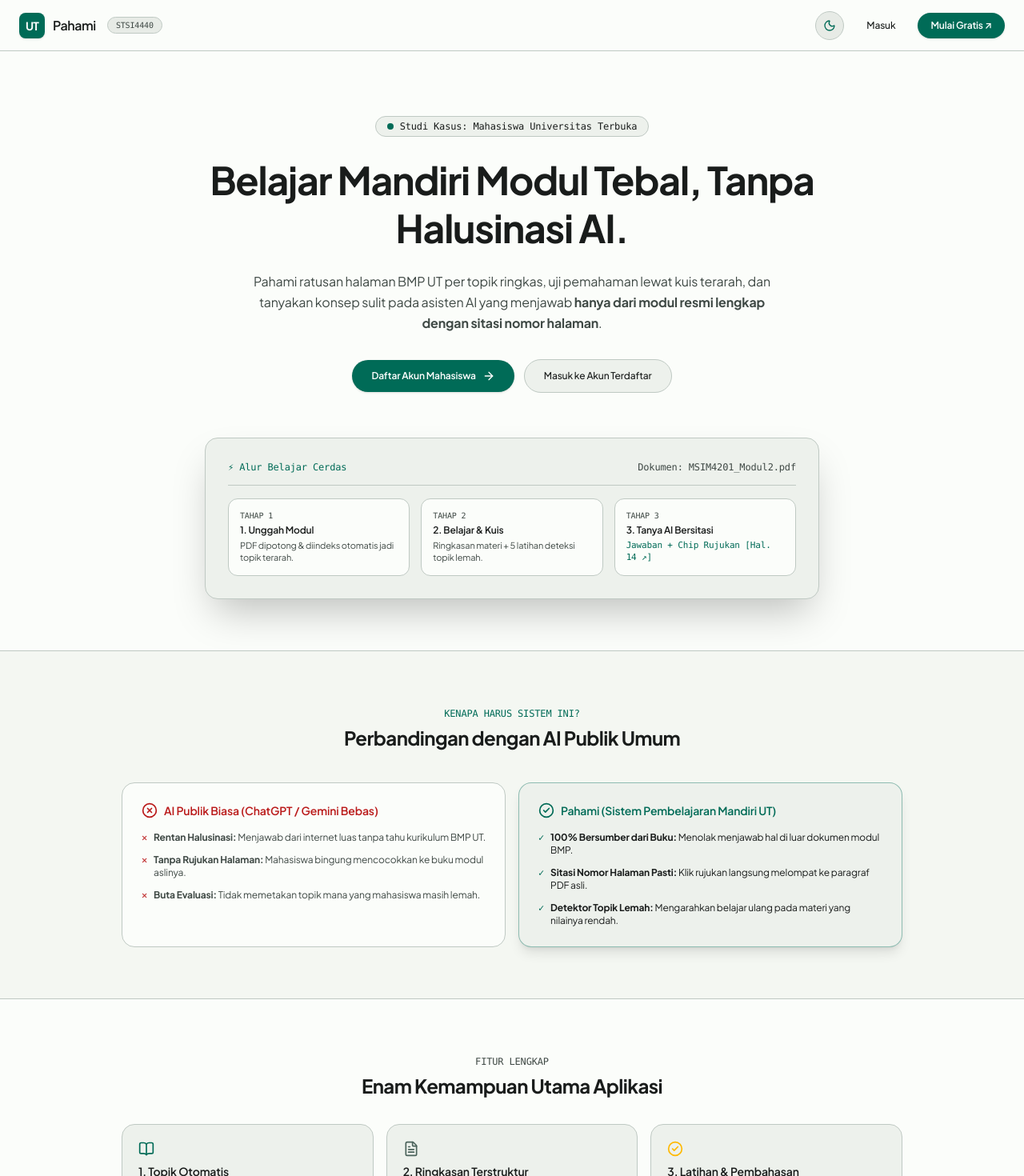
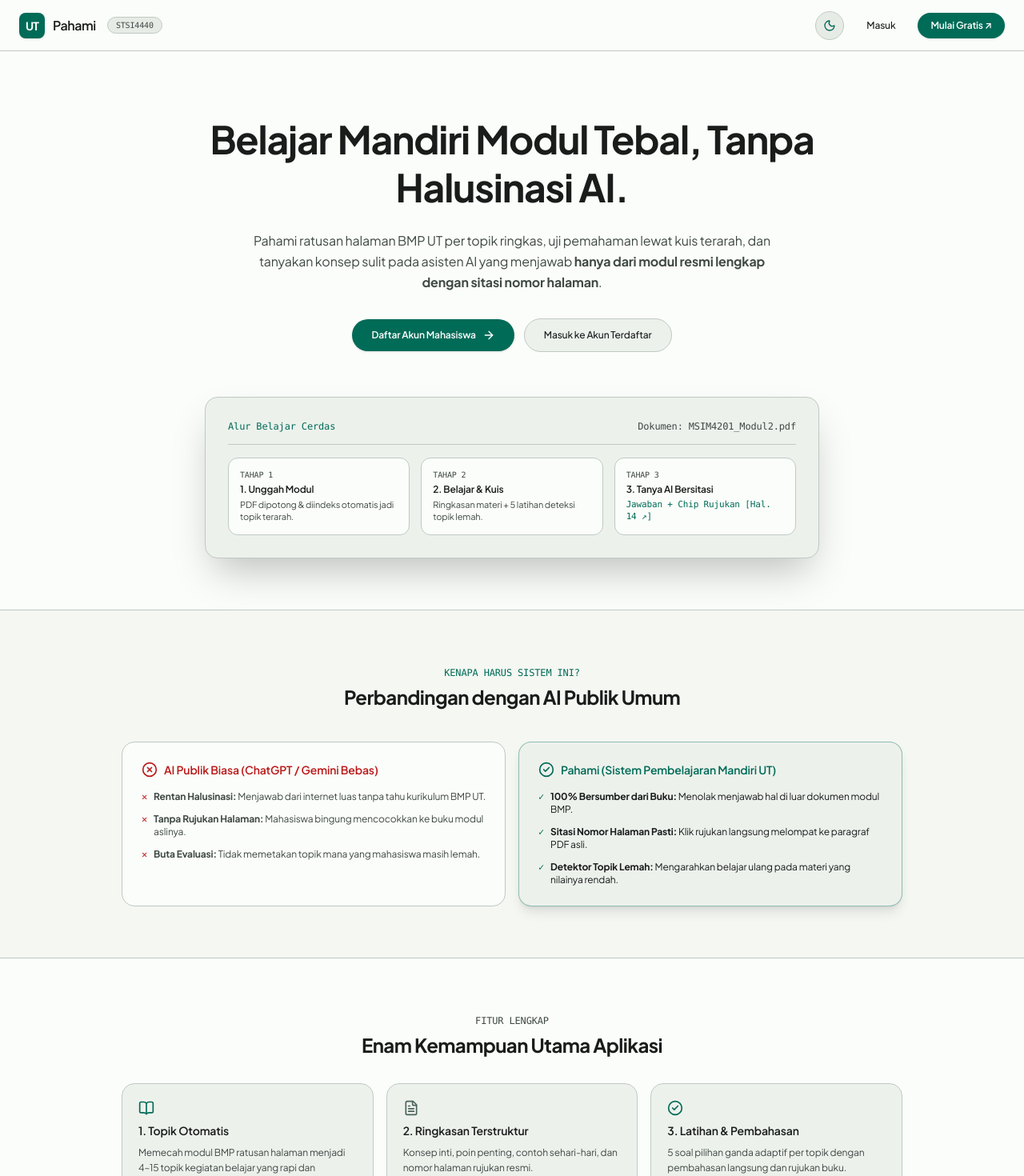
Before and after one commit to ZenLloyd/pahami-ut, a Next.js app: page / in a window 1280 px wide. Shown: the top 1470 px of the page at 80% size. Built offline with nearby package versions, Linux system fonts and the light colour scheme.

Commit message:
fix(landing): hapus badge studi kasus, hapus ikon petir, dan selaraskan warna centang m3

```diff
--- a/src/app/page.tsx
+++ b/src/app/page.tsx
@@ -47,11 +47,6 @@ export default function LandingPage() {
 
       {/* 2. HERO SECTION */}
       <section className="max-w-5xl mx-auto px-6 pt-20 pb-16 text-center space-y-6">
-        <div className="inline-flex items-center gap-2 px-3.5 py-1 rounded-full bg-surface-container border border-outline-variant text-xs text-on-surface font-mono">
-          <span className="w-2 h-2 rounded-full bg-primary"></span>
-          <span>Studi Kasus: Mahasiswa Universitas Terbuka</span>
-        </div>
-
         <h1 className="text-3xl sm:text-5xl font-bold tracking-tight text-on-surface max-w-3xl mx-auto leading-tight">
           Belajar Mandiri Modul Tebal, Tanpa Halusinasi AI.
         </h1>
@@ -80,7 +75,7 @@ export default function LandingPage() {
         <div className="pt-8">
           <div className="p-5 sm:p-7 rounded-2xl bg-surface-container border border-outline-variant shadow-2xl text-left max-w-3xl mx-auto">
             <div className="flex items-center justify-between pb-3.5 border-b border-outline-variant text-xs text-on-surface-variant font-mono">
-              <span className="text-primary font-medium">⚡ Alur Belajar Cerdas</span>
+              <span className="text-primary font-medium">Alur Belajar Cerdas</span>
               <span>Dokumen: MSIM4201_Modul2.pdf</span>
             </div>
             <div className="grid grid-cols-1 md:grid-cols-3 gap-3.5 mt-4 text-xs">
@@ -189,7 +184,7 @@ export default function LandingPage() {
           </div>
 
           <div className="p-5 rounded-2xl bg-surface-container border border-outline-variant space-y-2">
-            <CheckCircle2 className="w-5 h-5 text-amber-400" />
+            <CheckCircle2 className="w-5 h-5 text-primary" />
             <h3 className="text-sm font-semibold text-on-surface">3. Latihan & Pembahasan</h3>
             <p className="text-xs text-on-surface-variant leading-relaxed">
               5 soal pilihan ganda adaptif per topik dengan pembahasan langsung dan rujukan buku.
```
